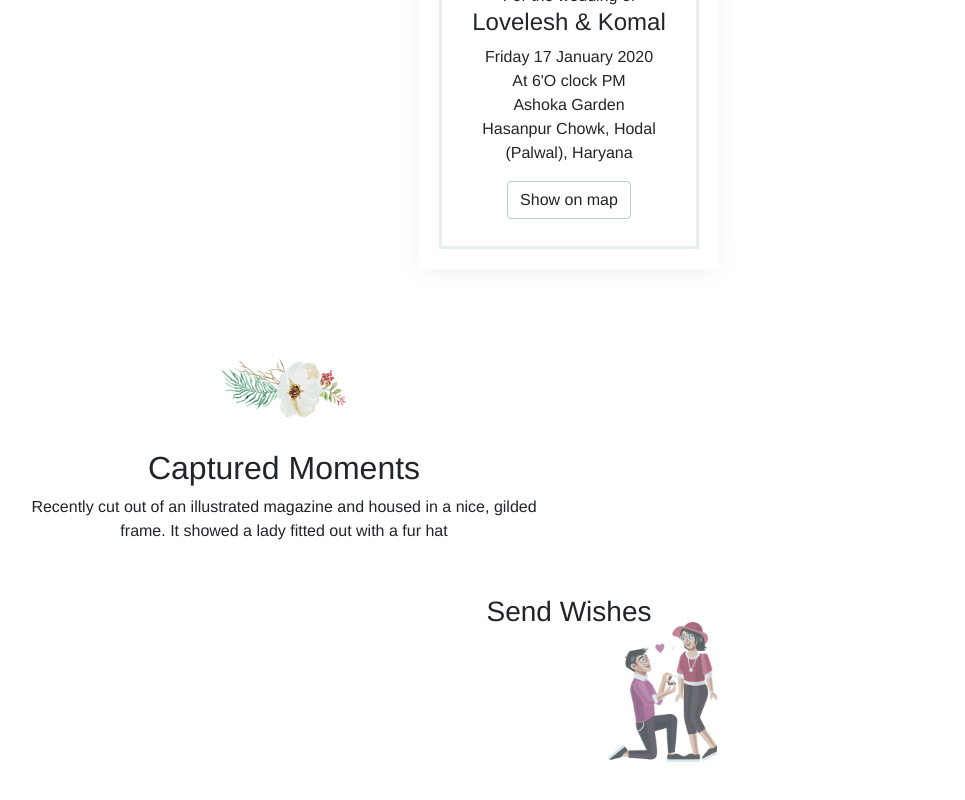
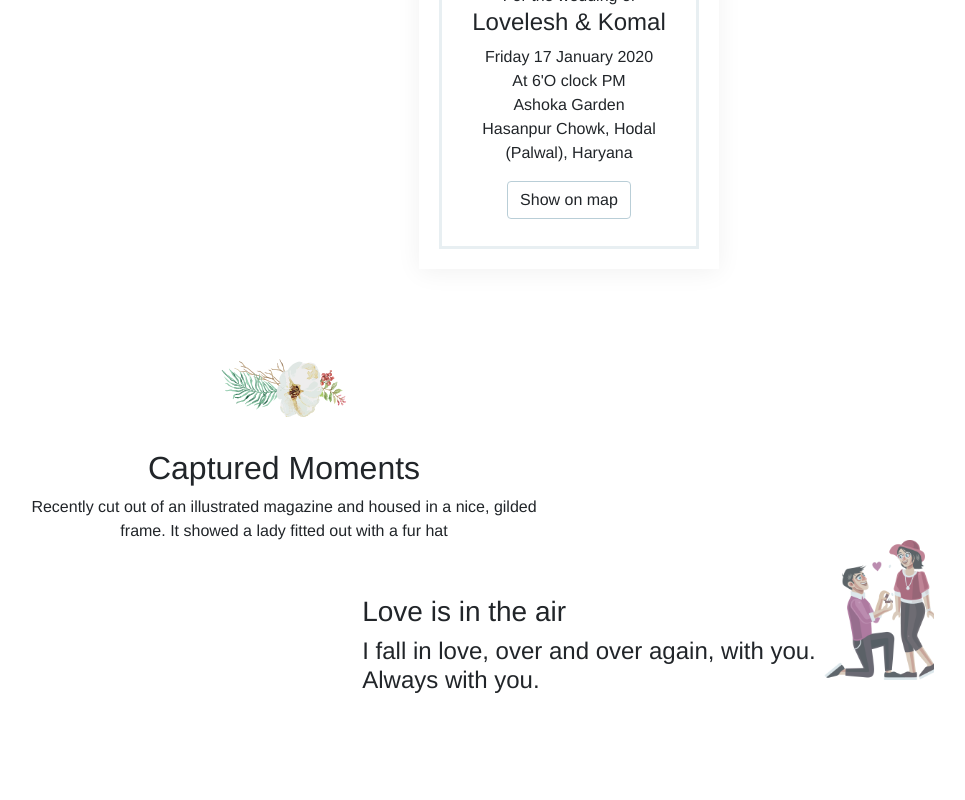
Before and after one commit to JigMistry/lovlymarriage, a Vue app: page / in a window 1280 px wide. Shown: the part 1008-1808 px from the top of the page, without its empty margins (71-1036 px from the left). Built offline with nearby package versions, Linux system fonts and the light colour scheme.

Commit message:
images added

```diff
--- a/src/App.vue
+++ b/src/App.vue
@@ -116,14 +116,16 @@
             </div>
         </section>
         <section class="wishes-section">
-          <div class="row">
+          <div class="row" >
             <div class="section-title">
-              <h3>Send Wishes</h3>
+              <h3>Love is in the air</h3>
+              <h4>I fall in love, over and over again, with you. <br>Always with you.</h4>
             </div>
             <div class="section-content">
               <!-- <b-button variant="outline-primary">
                 Write
               </b-button> -->
+              <!-- <div>I fall in love, over and over again, with you. Always with you.</div> -->
             </div>
           </div>
         </section>
--- a/src/assets/scss/app.scss
+++ b/src/assets/scss/app.scss
@@ -382,6 +382,9 @@ html {
     .wishes-section {
       display: flex;
       justify-content: center;
+      .row {
+        margin-left: 25px
+      }
       .section-title {
 
       }
@@ -397,13 +400,13 @@ html {
           /* left: -12%; */
           -webkit-transform: translateX(-50%);
           transform: translateX(-50%);
-          top: 22px;
-          right: -128px;
+          top: -60px;
+          right: -180px;
         }
       }
     }
     .wish-list-section {
-      height: 250px;
+      height: 220px;
     }
   @-webkit-keyframes arrowAnimation {
     0%   {bottom: 30px;}
```
